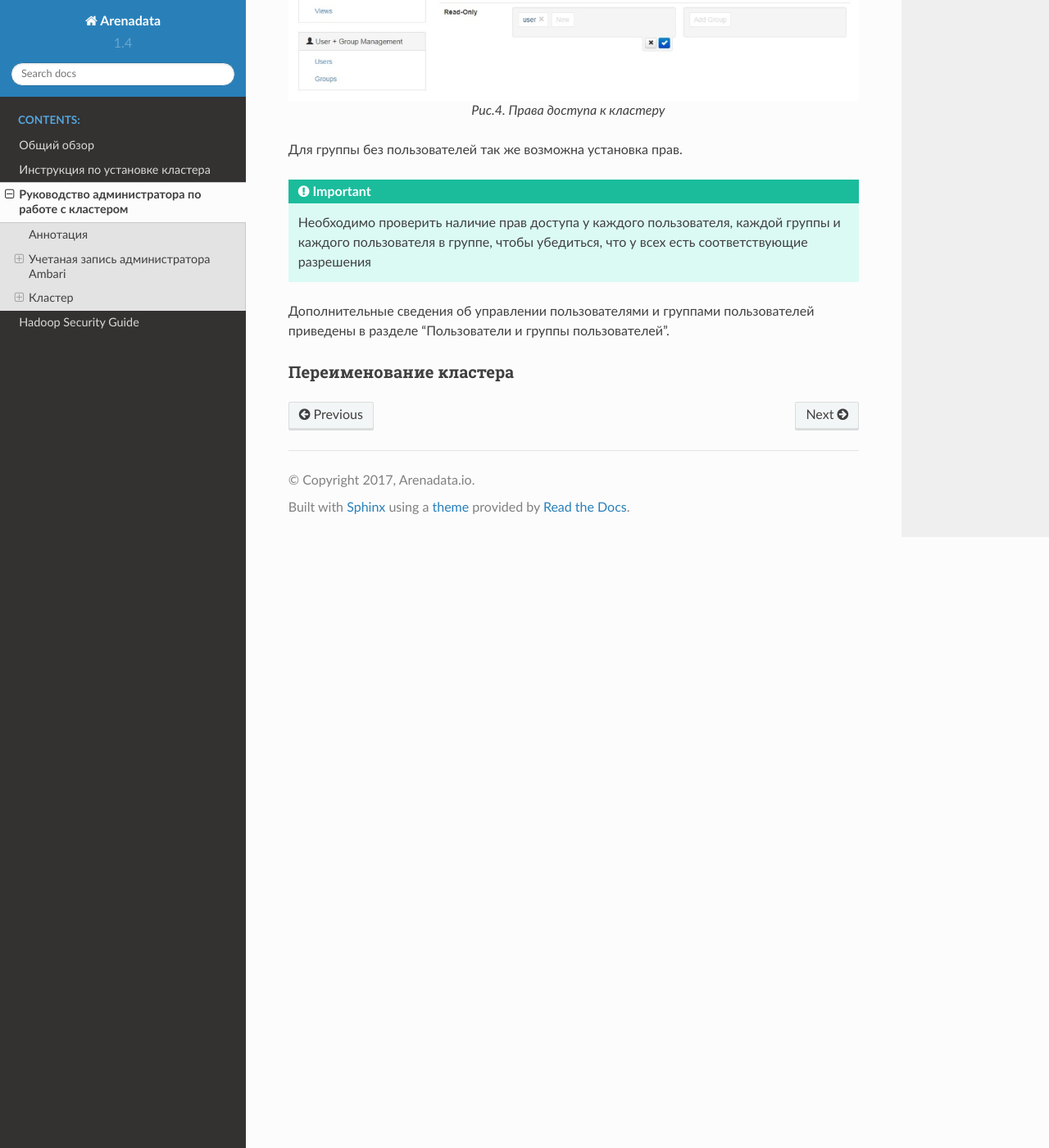
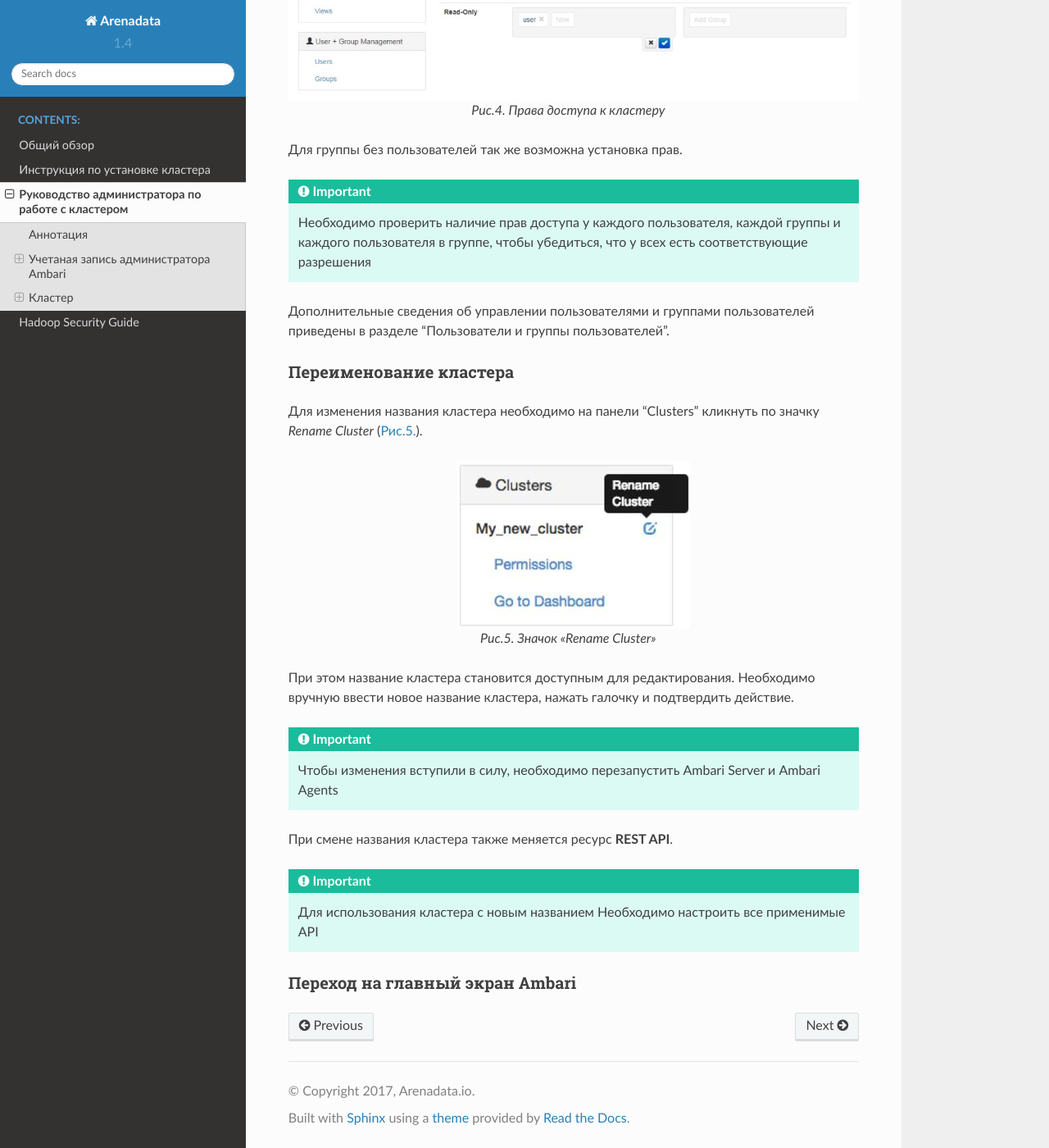
Before and after one commit to arenadata/docs_adps, a Sphinx documentation site: the page built from source/administration.rst, in a window 1280 px wide and 1400 px high, scrolled down 4731 px. Shown: the whole window at 82% size. Built offline with Sphinx 7.4.7 and the Read the Docs theme 2.0.0, drawn with Linux system fonts in a browser that asks for light colours.

Commit message:
Update administration.rst

```diff
--- a/source/administration.rst
+++ b/source/administration.rst
@@ -151,3 +151,24 @@ E-mail: info@arenadata.io
 
 Переименование кластера
 ^^^^^^^^^^^^^^^^^^^^^^^
+
+Для изменения названия кластера необходимо на панели "Clusters" кликнуть по значку *Rename Cluster* (:ref:`Рис.5.<admin-img-5>`).
+
+.. _admin-img-5:
+
+.. figure:: imgs/admin_pic.5.*
+   :align: center
+
+   Рис.5. Значок «Rename Cluster»
+
+При этом название кластера становится доступным для редактирования. Необходимо вручную ввести новое название кластера, нажать галочку и подтвердить действие.
+
+.. important:: Чтобы изменения вступили в силу, необходимо перезапустить Ambari Server и Ambari Agents
+
+При смене названия кластера также меняется ресурс **REST API**.
+
+.. important:: Для использования кластера с новым названием Необходимо настроить все применимые API
+
+
+Переход на главный экран Ambari
+^^^^^^^^^^^^^^^^^^^^^^^^^^^^^^^
```
